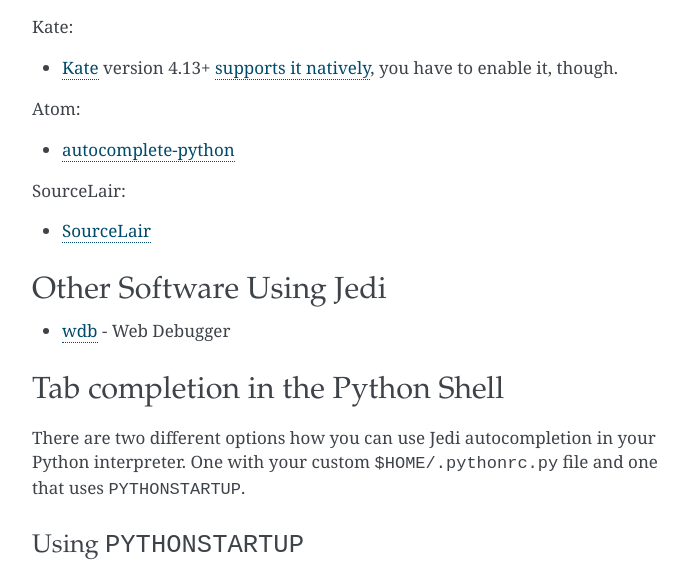
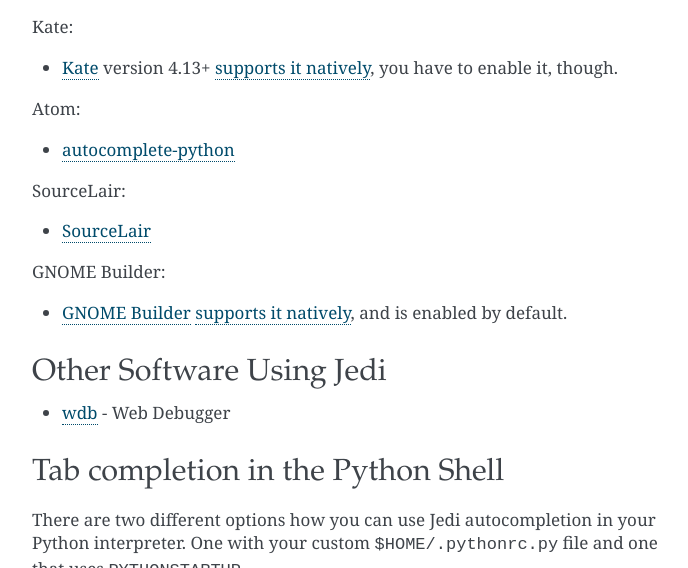
Before and after one commit to davidhalter/jedi, a Sphinx documentation site: the page built from docs/docs/usage.rst, in a window 1280 px wide and 900 px high, scrolled down 779 px, cut to the strip 0-568 px from the top of the window. Shown: the whole strip, without its empty margins (388-1076 px from the left). Built offline with Sphinx 7.4.7, drawn with Linux system fonts in a browser that asks for light colours; the version number is read from the project's files by our own code.

Commit message:
Add GNOME Builder to list of supported editors
Support is provided out of the box as long as python3-jedi is installed.
Additionally, Builder's implementation includes support for GObject
Introspection (and therefore Gtk).

```diff
--- a/README.rst
+++ b/README.rst
@@ -41,6 +41,7 @@
   <https://projects.kde.org/projects/kde/applications/kate/repository/show?rev=KDE%2F4.13>`_]
 - Atom_ (autocomplete-python_)
 - SourceLair_
+- `GNOME Builder`_ (with support for GObject Introspection)
 
 And it powers the following projects:
 
@@ -191,3 +192,4 @@
 .. _Atom: https://atom.io/
 .. _autocomplete-python: https://atom.io/packages/autocomplete-python
 .. _SourceLair: https://www.sourcelair.com
+.. _GNOME Builder: https://wiki.gnome.org/Apps/Builder
--- a/docs/docs/usage.rst
+++ b/docs/docs/usage.rst
@@ -55,6 +55,12 @@
 
 - SourceLair_
 
+GNOME Builder:
+
+- `GNOME Builder`_ `supports it natively
+  <https://git.gnome.org/browse/gnome-builder/tree/plugins/jedi>`__,
+  and is enabled by default.
+
 
 .. _other-software:
 
@@ -96,3 +102,4 @@
 .. _kate: http://kate-editor.org/
 .. _autocomplete-python: https://atom.io/packages/autocomplete-python
 .. _SourceLair: https://www.sourcelair.com
+.. _GNOME Builder: https://wiki.gnome.org/Apps/Builder/
```
